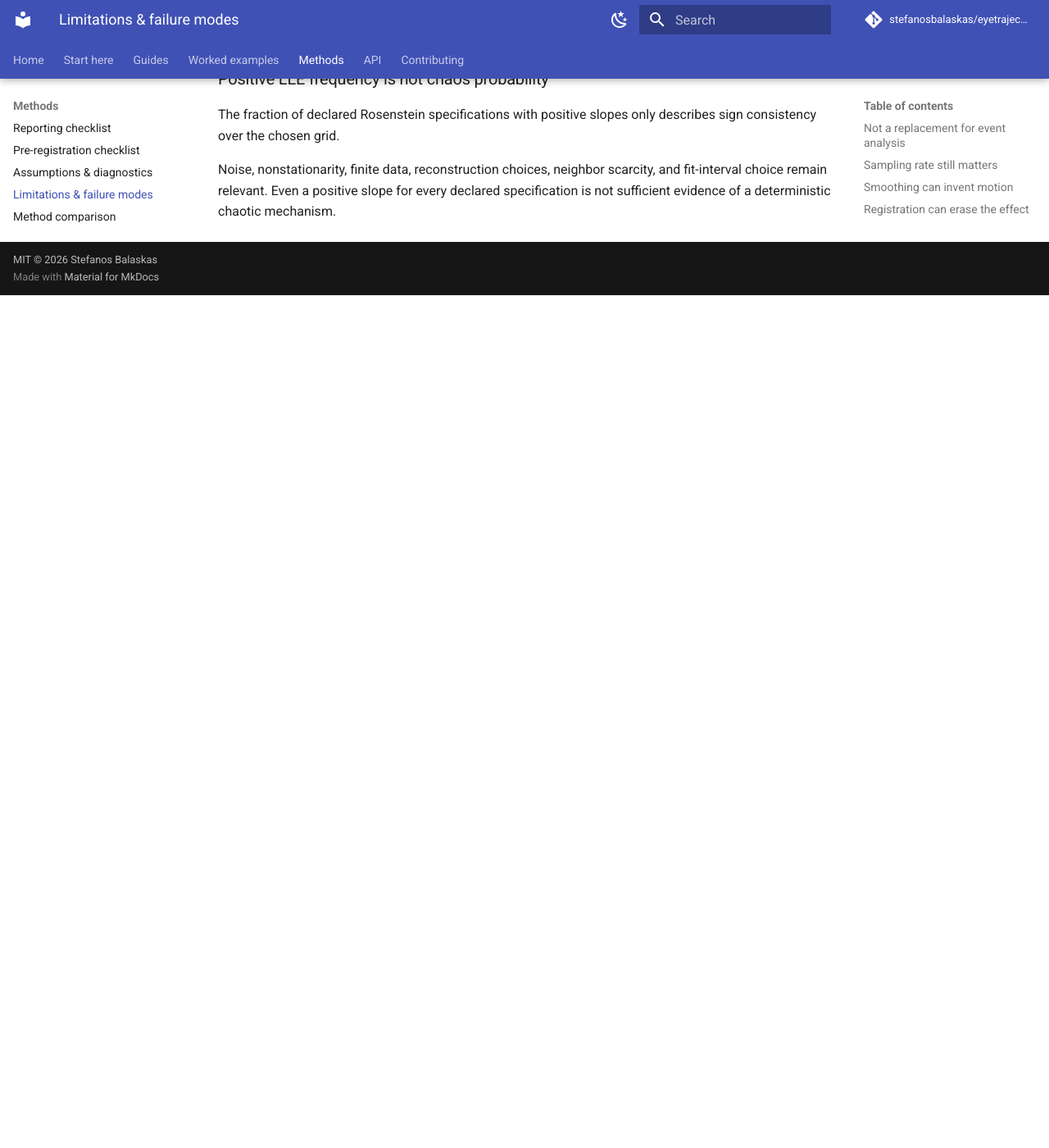
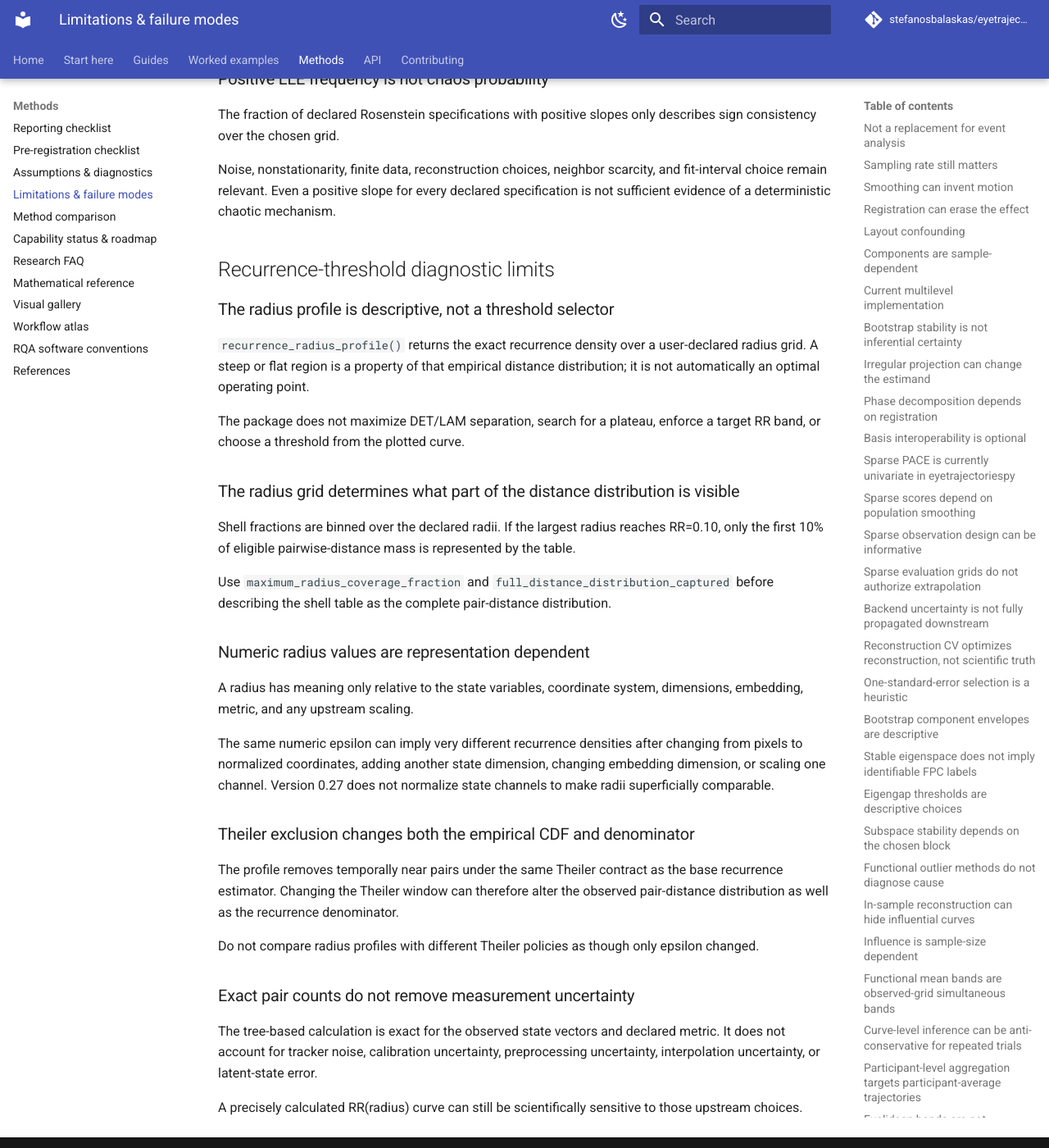
Before and after one commit to stefanosbalaskas/eyetrajectoriespy, an MkDocs documentation site: the page built from docs/methods/limitations.md, in a window 1280 px wide and 1400 px high, scrolled down 21320 px. Shown: the whole window at 82% size. Built offline with MkDocs 1.6.1 and Material for MkDocs 9.7.7, drawn with Linux system fonts in a browser that asks for light colours; comment, search, counter and statistics services are not loaded; before the commit the page ends 21680 px from its top, so only the background shows below that.

Commit message:
Add recurrence threshold diagnostic limitations

```diff
--- a/docs/methods/limitations.md
+++ b/docs/methods/limitations.md
@@ -575,3 +575,36 @@
 The fraction of declared Rosenstein specifications with positive slopes only describes sign consistency over the chosen grid.
 
 Noise, nonstationarity, finite data, reconstruction choices, neighbor scarcity, and fit-interval choice remain relevant. Even a positive slope for every declared specification is not sufficient evidence of a deterministic chaotic mechanism.
+
+
+## Recurrence-threshold diagnostic limits
+
+### The radius profile is descriptive, not a threshold selector
+
+`recurrence_radius_profile()` returns the exact recurrence density over a user-declared radius grid. A steep or flat region is a property of that empirical distance distribution; it is not automatically an optimal operating point.
+
+The package does not maximize DET/LAM separation, search for a plateau, enforce a target RR band, or choose a threshold from the plotted curve.
+
+### The radius grid determines what part of the distance distribution is visible
+
+Shell fractions are binned over the declared radii. If the largest radius reaches RR=0.10, only the first 10% of eligible pairwise-distance mass is represented by the table.
+
+Use `maximum_radius_coverage_fraction` and `full_distance_distribution_captured` before describing the shell table as the complete pair-distance distribution.
+
+### Numeric radius values are representation dependent
+
+A radius has meaning only relative to the state variables, coordinate system, dimensions, embedding, metric, and any upstream scaling.
+
+The same numeric epsilon can imply very different recurrence densities after changing from pixels to normalized coordinates, adding another state dimension, changing embedding dimension, or scaling one channel. Version 0.27 does not normalize state channels to make radii superficially comparable.
+
+### Theiler exclusion changes both the empirical CDF and denominator
+
+The profile removes temporally near pairs under the same Theiler contract as the base recurrence estimator. Changing the Theiler window can therefore alter the observed pair-distance distribution as well as the recurrence denominator.
+
+Do not compare radius profiles with different Theiler policies as though only epsilon changed.
+
+### Exact pair counts do not remove measurement uncertainty
+
+The tree-based calculation is exact for the observed state vectors and declared metric. It does not account for tracker noise, calibration uncertainty, preprocessing uncertainty, interpolation uncertainty, or latent-state error.
+
+A precisely calculated RR(radius) curve can still be scientifically sensitive to those upstream choices.
```
